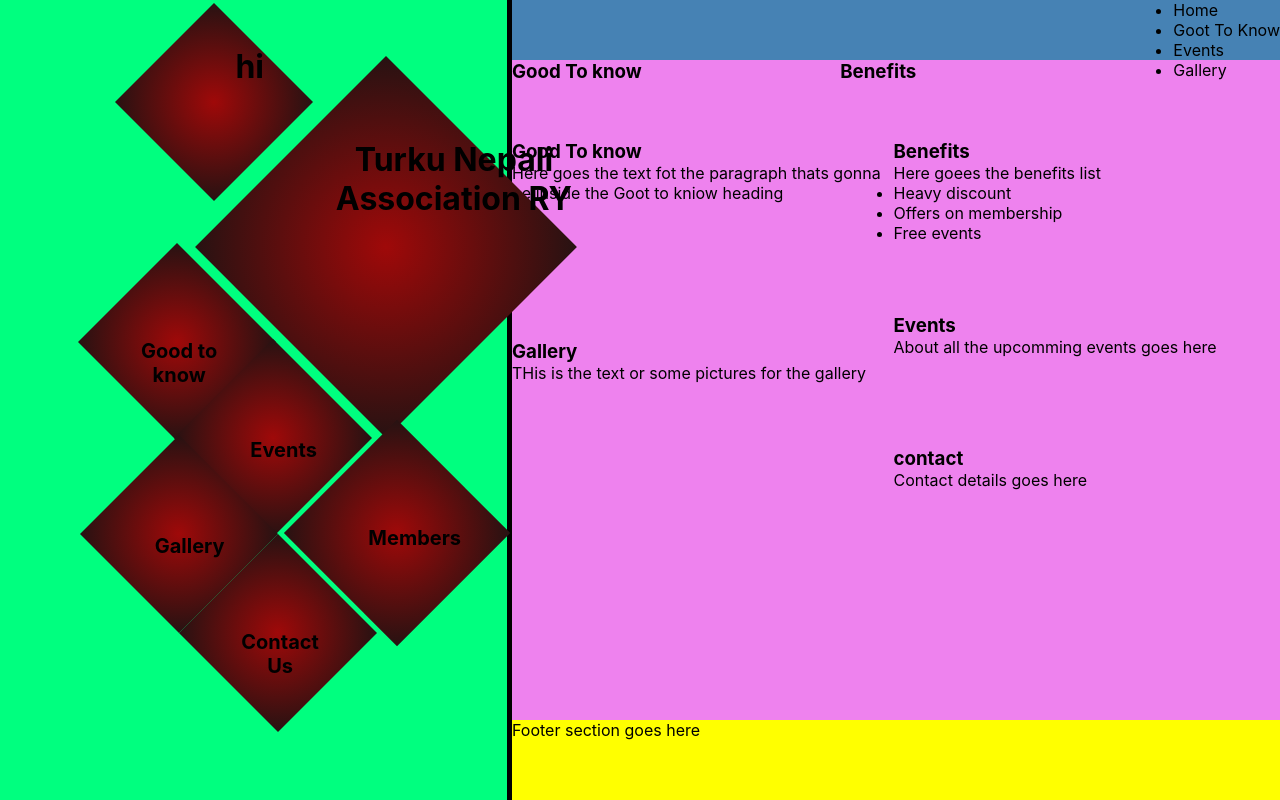
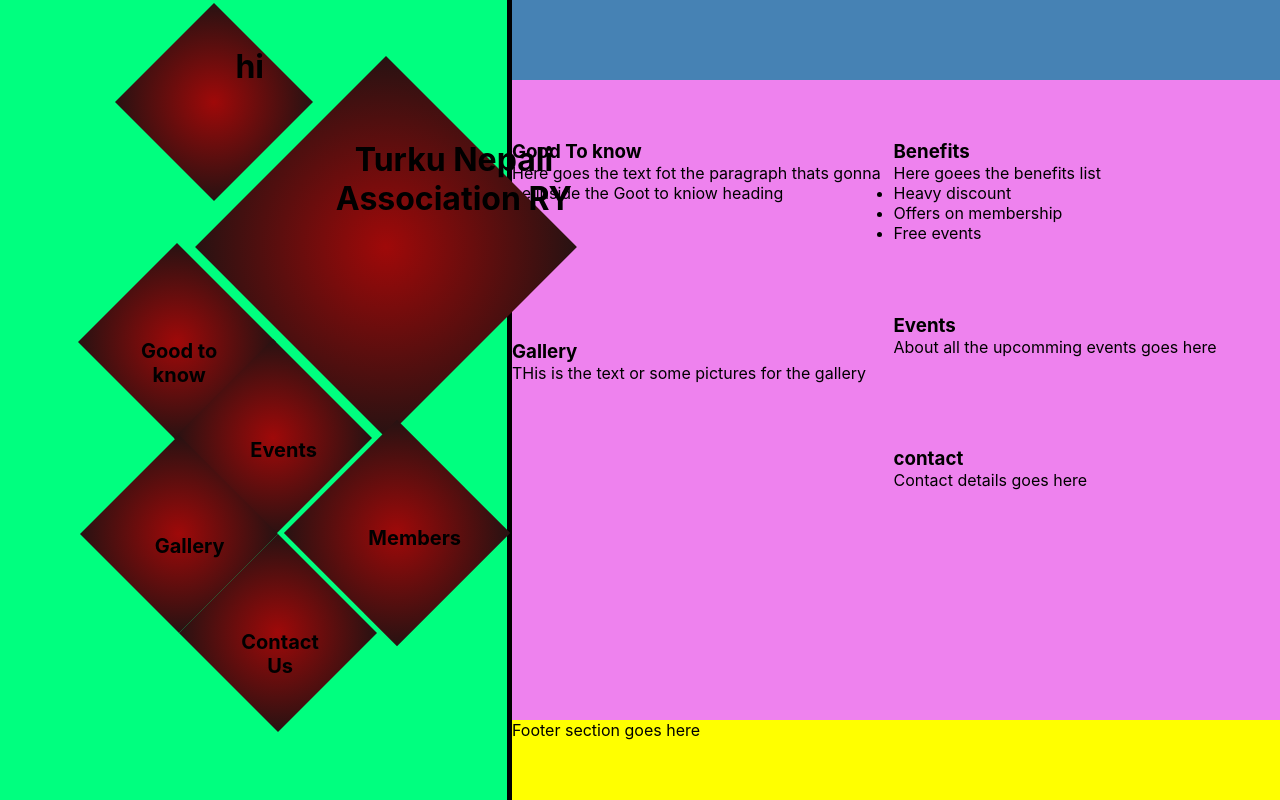
Before and after one commit to sdhakal18/Turkunepal, a React (Create React App) app in the folder tna-app/: page / in a window 1280 px wide. Built offline with nearby package versions, Linux system fonts and the light colour scheme.

Commit message:
To be filled with burger menu

```diff
--- a/tna-app/src/NavBar.js
+++ b/tna-app/src/NavBar.js
@@ -5,7 +5,7 @@ import Container from "./Container";
 export default function NavBar() {
   return (
     <div className="navBar">
-      <div className="menuRight">
+      {/* <div className="menuRight">
         <div className="burgerLines"></div>
         <div className="burgerLines"></div>
         <div className="burgerLines"></div>
@@ -20,7 +20,7 @@ export default function NavBar() {
           <li>Contact US</li>
         </ul>
       </div>
-      <Container />
+      <Container /> */}
     </div>
   );
 }
```
